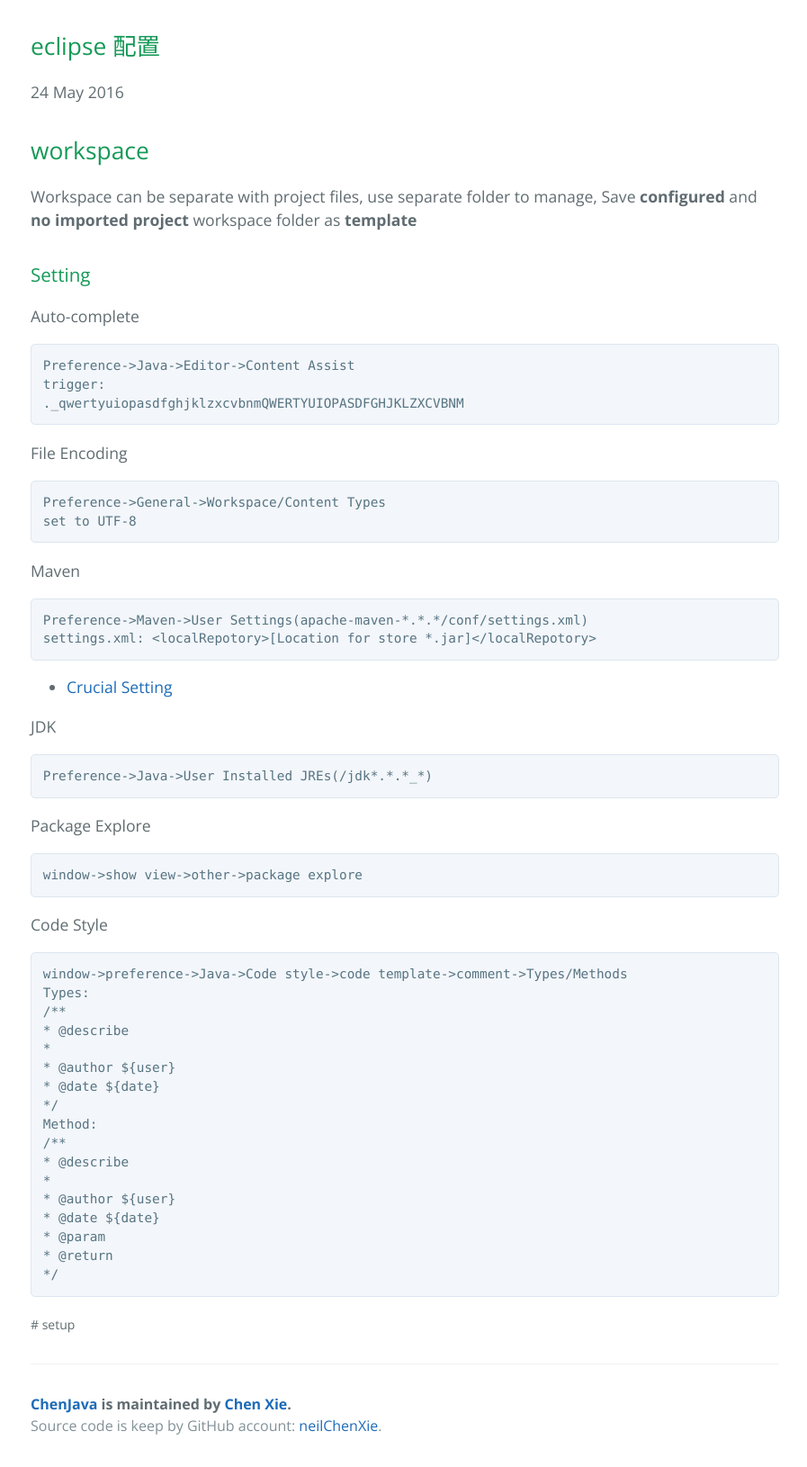
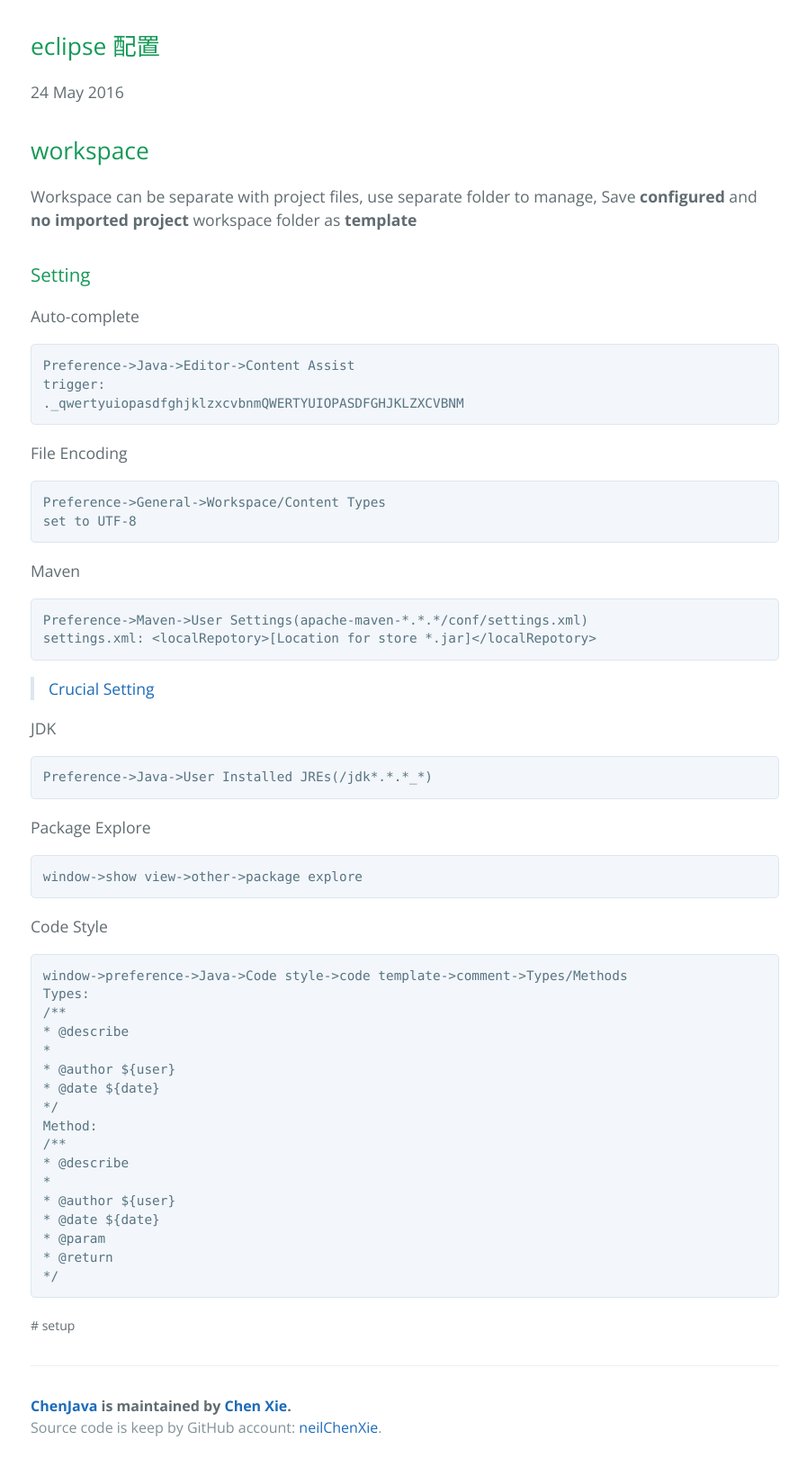
Before and after one commit to neilChenXie/ChenJava, a Jekyll site: the page built from _posts/eclipse/2016-05-24-eclipse_setup.md, in a window 1280 px wide. Shown: the whole page at 90% size, without its empty margins (190-1087 px from the left). Built offline with Jekyll 4.4.1, drawn with Linux system fonts in a browser that asks for light colours.

````diff
--- a/_posts/eclipse/2016-05-24-eclipse_setup.md
+++ b/_posts/eclipse/2016-05-24-eclipse_setup.md
@@ -35,7 +35,7 @@ Preference->Maven->User Settings(apache-maven-*.*.*/conf/settings.xml)
 settings.xml: <localRepotory>[Location for store *.jar]</localRepotory>
 ```
 
-* [Crucial Setting](https://github.com/neilChenXie/java_dev/blob/master/eclipse/MavenProject.md)
+> [Crucial Setting](https://github.com/neilChenXie/java_dev/blob/master/eclipse/MavenProject.md)
 
 JDK
 
````
